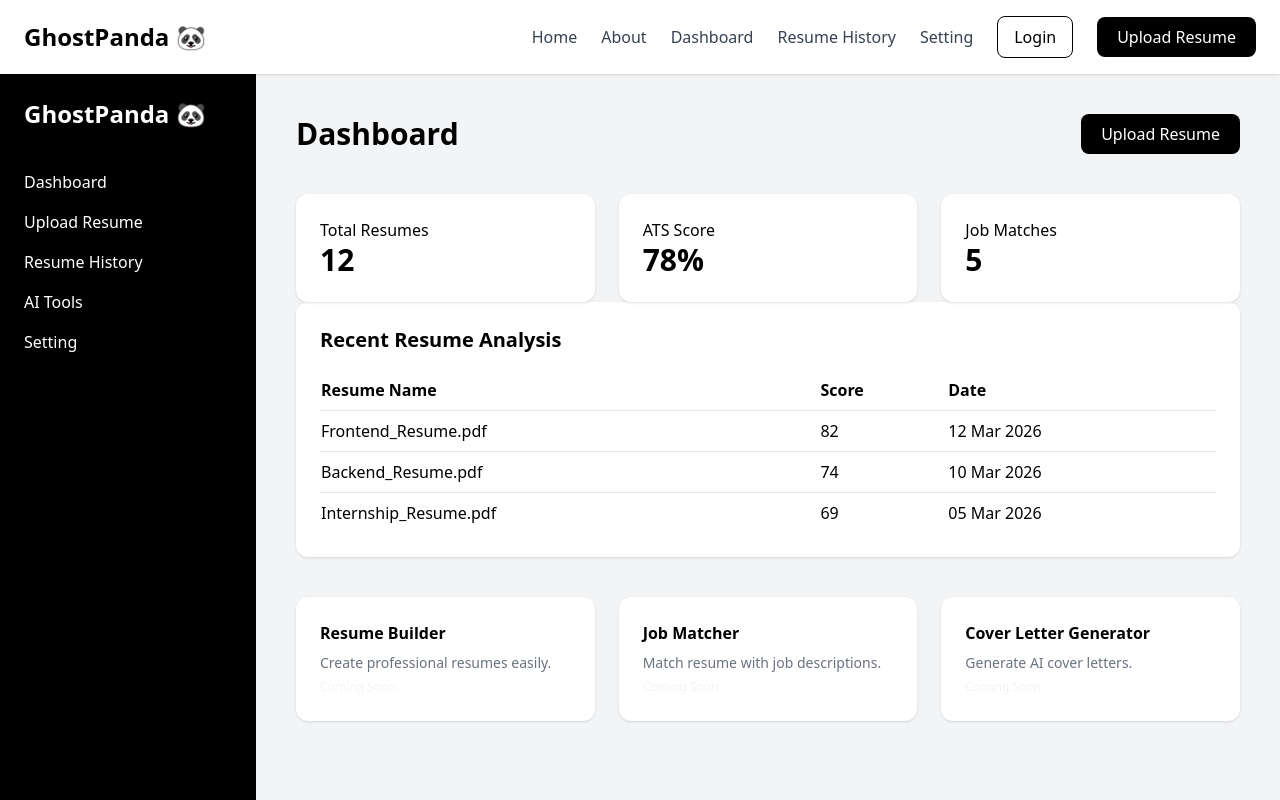
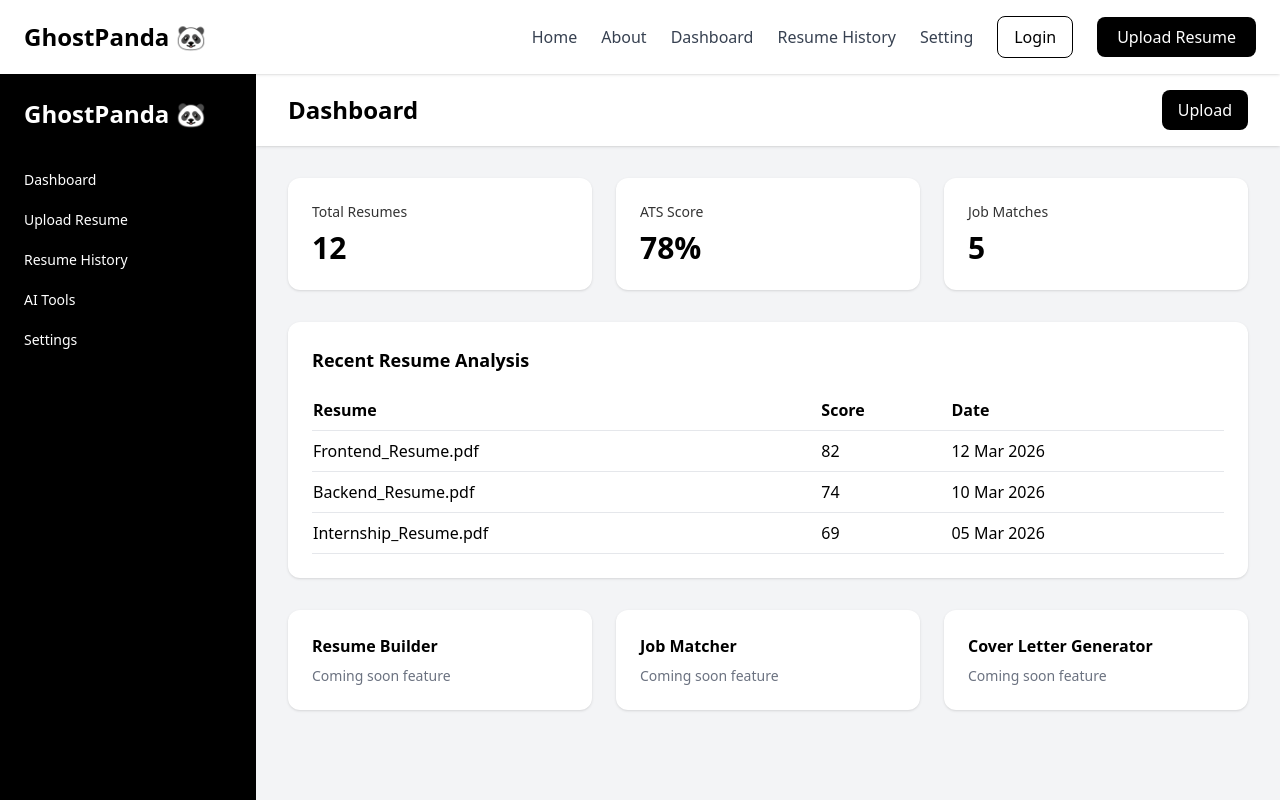
Before and after one commit to anaskhan08274-alt/GhostPanda, a React (Create React App) app: page /Dashboard in a window 1280 px wide. Shown: the top 800 px of the page. Built offline with nearby package versions, Linux system fonts and the light colour scheme.

Commit message:
last commit

```diff
--- a/src/Pages/Dashboard.jsx
+++ b/src/Pages/Dashboard.jsx
@@ -1,169 +1,161 @@
 import { Link } from "react-router-dom";
+import { useState } from "react";
 
 const Dashboard = () => {
+  const [menuOpen, setMenuOpen] = useState(false);
+
   return (
-    <div className="min-h-screen flex bg-gray-100">
+    <div className="flex min-h-screen bg-gray-100">
 
-      {/* Sidebar */}
-      <div className="w-64 bg-black text-white p-6">
+      {/* 🔹 Sidebar */}
+      <div
+        className={`fixed inset-y-0 left-0 z-50 w-64 bg-black text-white p-6 transform
+        ${menuOpen ? "translate-x-0" : "-translate-x-full"}
+        transition duration-300 md:translate-x-0 md:static`}
+      >
         <h1 className="text-2xl font-bold mb-10">GhostPanda 🐼</h1>
 
-        <nav className="space-y-4">
-          <Link to="/dashboard" className="block hover:text-gray-300">
-            Dashboard
-          </Link>
-
-          <Link to="/upload" className="block hover:text-gray-300">
-            Upload Resume
-          </Link>
-
-          <Link to="/History" className="block hover:text-gray-300">
-            Resume History
-          </Link>
-
-          <Link to="/ai-tools" className="block hover:text-gray-300">
-            AI Tools
-          </Link>
-
-          <Link to="/Setting" className="block hover:text-gray-300">
-            Setting
-          </Link>
+        <nav className="space-y-5 text-sm">
+          <Link to="/dashboard" className="block hover:text-gray-300">Dashboard</Link>
+          <Link to="/upload" className="block hover:text-gray-300">Upload Resume</Link>
+          <Link to="/history" className="block hover:text-gray-300">Resume History</Link>
+          <Link to="/ai-tools" className="block hover:text-gray-300">AI Tools</Link>
+          <Link to="/setting" className="block hover:text-gray-300">Settings</Link>
         </nav>
       </div>
 
-      {/* Main Content */}
-      <div className="flex-1 p-10">
+      {/* 🔹 Overlay */}
+      {menuOpen && (
+        <div
+          className="fixed inset-0 bg-black/40 z-40 md:hidden"
+          onClick={() => setMenuOpen(false)}
+        />
+      )}
 
-        {/* Header */}
-        <div className="flex justify-between items-center mb-10">
-          <h2 className="text-3xl font-bold">Dashboard</h2>
+      {/* 🔹 Main Layout */}
+      <div className="flex-1 flex flex-col">
+
+        {/* 🔹 Topbar */}
+        <div className="sticky top-0 z-30 bg-white shadow px-4 md:px-8 py-4 flex items-center justify-between">
+
+          {/* Mobile Menu */}
+          <button
+            onClick={() => setMenuOpen(!menuOpen)}
+            className="md:hidden text-2xl"
+          >
+            ☰
+          </button>
+
+          <h2 className="text-lg md:text-2xl font-semibold">
+            Dashboard
+          </h2>
 
           <Link
             to="/upload"
-            className="bg-black text-white px-5 py-2 rounded-lg hover:bg-gray-800"
+            className="bg-black text-white px-4 py-2 rounded-lg text-sm md:text-base hover:bg-gray-800 transition"
           >
-            Upload Resume
+            Upload
           </Link>
         </div>
 
-        {/* Stats Cards */}
-        <div className="grid md:grid-cols-3 gap-6">
+        {/* 🔹 Content */}
+        <div className="p-4 md:p-8 space-y-8">
 
-  <div className="bg-white p-6 rounded-xl shadow
-                  hover:bg-gradient-to-r hover:from-blue-500 hover:to-indigo-500
-                  hover:text-white
+          {/* 🔸 Stats */}
+          <div className="grid grid-cols-1 sm:grid-cols-2 lg:grid-cols-3 gap-6">
+
+            {[
+              { title: "Total Resumes", value: "12", color: "blue" },
+              { title: "ATS Score", value: "78%", color: "green" },
+              { title: "Job Matches", value: "5", color: "purple" },
+            ].map((card, i) => (
+              <div
+                key={i}
+                className={`bg-white p-6 rounded-xl shadow transition duration-300
                 hover:shadow-2xl hover:-translate-y-2 hover:scale-105
-                  transition duration-300">
-    <h3>Total Resumes</h3>
-    <p className="text-3xl font-bold">12</p>
+                hover:bg-gradient-to-r hover:from-${card.color}-500 hover:to-${card.color}-700
+                hover:text-white`}
+              >
+                <h3 className="text-sm opacity-80">{card.title}</h3>
+                <p className="text-3xl font-bold mt-2">{card.value}</p>
+              </div>
+            ))}
+
           </div>
 
-  <div className="bg-white p-6 rounded-xl shadow
-                  hover:bg-gradient-to-r hover:from-green-500 hover:to-emerald-500
-                  hover:text-white
-                  hover:shadow-2xl hover:-translate-y-2 hover:scale-105
-                  transition duration-300">
-    <h3>ATS Score</h3>
-    <p className="text-3xl font-bold">78%</p>
-  </div>
-
-  <div className="bg-white p-6 rounded-xl shadow
-                  hover:bg-gradient-to-r hover:from-purple-500 hover:to-pink-500
-                  hover:text-white
-                  hover:shadow-2xl hover:-translate-y-2 hover:scale-105
-                  transition duration-300">
-    <h3>Job Matches</h3>
-    <p className="text-3xl font-bold">5</p>
-  </div>
-
-</div>
-        {/* Recent Activity */}
-        <div className="bg-white p-6 rounded-xl shadow mb-10">
-          <h3 className="text-xl font-semibold mb-4">
+          {/* 🔸 Recent Activity */}
+          <div className="bg-white rounded-xl shadow p-4 md:p-6">
+            <h3 className="text-lg font-semibold mb-4">
               Recent Resume Analysis
             </h3>
 
+            {/* Desktop Table */}
+            <div className="hidden md:block">
               <table className="w-full text-left">
                 <thead>
                   <tr className="border-b">
-                <th className="py-2">Resume Name</th>
+                    <th className="py-2">Resume</th>
                     <th>Score</th>
                     <th>Date</th>
                   </tr>
                 </thead>
-
                 <tbody>
-              <tr className="border-b">
-                <td className="py-2">Frontend_Resume.pdf</td>
-                <td>82</td>
-                <td>12 Mar 2026</td>
+                  {[
+                    ["Frontend_Resume.pdf", "82", "12 Mar 2026"],
+                    ["Backend_Resume.pdf", "74", "10 Mar 2026"],
+                    ["Internship_Resume.pdf", "69", "05 Mar 2026"],
+                  ].map((row, i) => (
+                    <tr key={i} className="border-b">
+                      <td className="py-2">{row[0]}</td>
+                      <td>{row[1]}</td>
+                      <td>{row[2]}</td>
                     </tr>
-
-              <tr className="border-b">
-                <td className="py-2">Backend_Resume.pdf</td>
-                <td>74</td>
-                <td>10 Mar 2026</td>
-              </tr>
-
-              <tr>
-                <td className="py-2">Internship_Resume.pdf</td>
-                <td>69</td>
-                <td>05 Mar 2026</td>
-              </tr>
+                  ))}
                 </tbody>
               </table>
             </div>
 
-        {/* Coming Soon Tools */}
-        <div className="grid md:grid-cols-3 gap-6">
-
-          <div className="group bg-white p-6 rounded-xl shadow
-           hover:bg-gradient-to-r hover:from-blue-500 hover:to-indigo-50
-           hover:shadow-2xl hover:-translate-y-9 hover:scale-105
-           transition duration-300 cursor-pointer">
-            <h3 className="font-semibold mb-2">
-              Resume Builder
-            </h3>
-            <p className="text-gray-500 text-sm">
-              Create professional resumes easily.
-            </p>
-            <span className="text-xs text-gray-100">
-              Coming Soon
-            </span>
+            {/* Mobile Cards */}
+            <div className="md:hidden space-y-4">
+              {[
+                ["Frontend_Resume.pdf", "82", "12 Mar 2026"],
+                ["Backend_Resume.pdf", "74", "10 Mar 2026"],
+                ["Internship_Resume.pdf", "69", "05 Mar 2026"],
+              ].map((row, i) => (
+                <div key={i} className="border p-4 rounded-lg">
+                  <p className="font-semibold">{row[0]}</p>
+                  <p className="text-sm text-gray-500">Score: {row[1]}</p>
+                  <p className="text-sm text-gray-400">{row[2]}</p>
+                </div>
+              ))}
+            </div>
           </div>
 
-          <div className="group bg-white p-6 rounded-xl shadow
-           hover:bg-gradient-to-r hover:from-pink-500 hover:to-indigo-50
-           hover:shadow-2xl hover:-translate-y-9 hover:scale-105
-           transition duration-300 cursor-pointer">
-            <h3 className="font-semibold mb-2">
-              Job Matcher
-            </h3>
-            <p className="text-gray-500 text-sm">
-              Match resume with job descriptions.
+          {/* 🔸 Coming Soon */}
+          <div className="grid grid-cols-1 sm:grid-cols-2 lg:grid-cols-3 gap-6">
+
+            {[
+              "Resume Builder",
+              "Job Matcher",
+              "Cover Letter Generator",
+            ].map((tool, i) => (
+              <div
+                key={i}
+                className="bg-white p-6 rounded-xl shadow transition duration-300
+                hover:shadow-2xl hover:-translate-y-2 hover:scale-105
+                hover:bg-gradient-to-r hover:from-gray-800 hover:to-black
+                hover:text-white cursor-pointer"
+              >
+                <h3 className="font-semibold mb-2">{tool}</h3>
+                <p className="text-sm text-gray-500 group-hover:text-gray-300">
+                  Coming soon feature
                 </p>
-            <span className="text-xs text-gray-100">
-              Coming Soon
-            </span>
               </div>
+            ))}
 
-          <div className="group bg-white p-6 rounded-xl shadow
-           hover:bg-gradient-to-r hover:from-green-500 hover:to-indigo-50
-           hover:shadow-2xl hover:-translate-y-9 hover:scale-105
-           transition duration-300 cursor-pointer">
-            <h3 className="font-semibold mb-2">
-              Cover Letter Generator
-            </h3>
-            <p className="text-gray-500 text-sm">
-              Generate AI cover letters.
-            </p>
-            <span className="text-xs text-gray-100">
-              Coming Soon
-            </span>
           </div>
 
         </div>
-
       </div>
     </div>
   );
```
Lines whose indentation alone changed are shown as unchanged.
